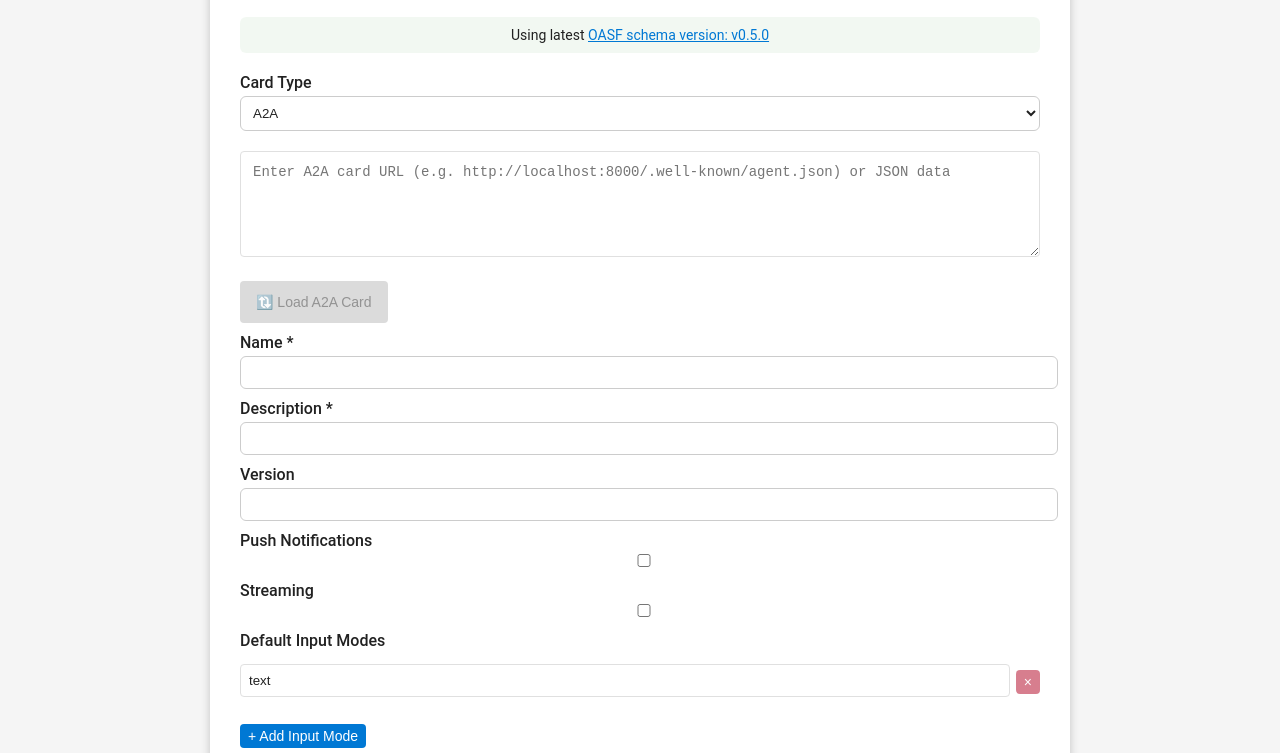
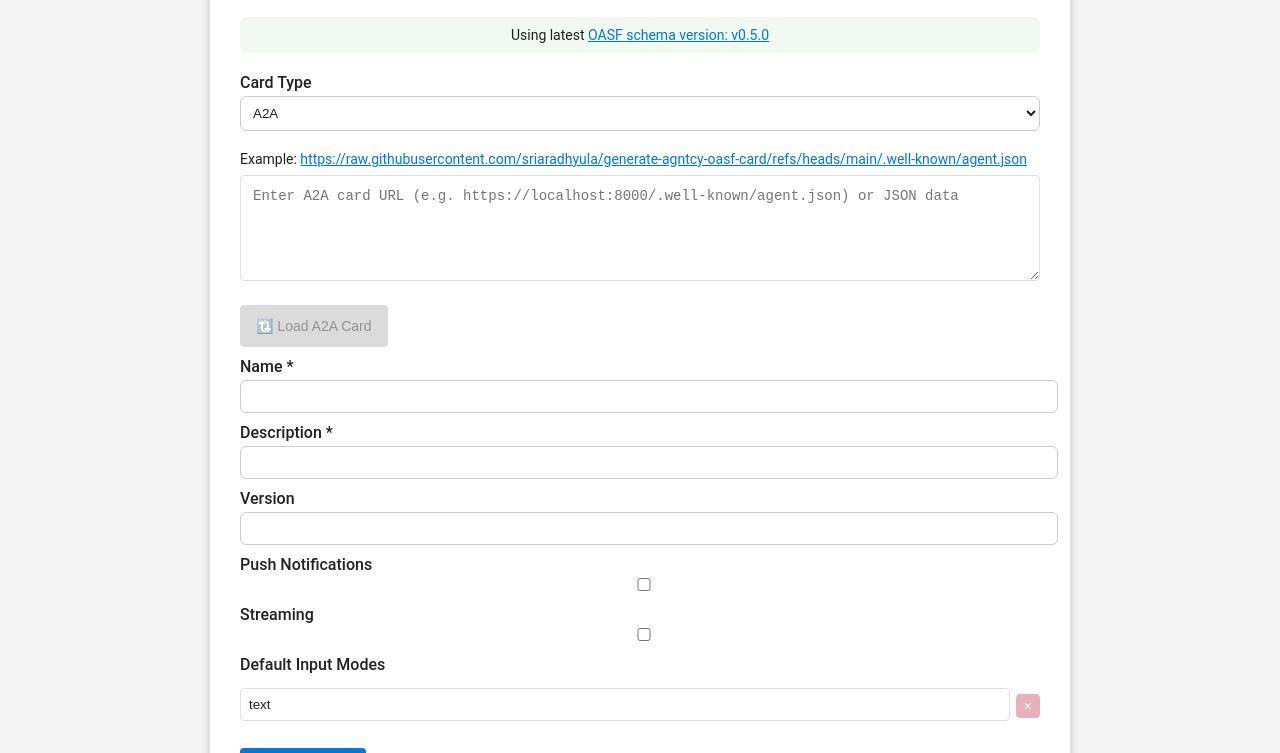
Before and after one commit to sriaradhyula/generate-agntcy-oasf-card, a plain HTML site: page index.html in a window 1280 px wide. Shown: the part 170-923 px from the top of the page. Drawn offline with nearby package versions, Linux system fonts and the light colour scheme; no server answers.

Commit message:
fix: updates
Signed-off-by: Sri Aradhyula <sraradhy@cisco.com>

```diff
--- a/index.html
+++ b/index.html
@@ -14,7 +14,7 @@
       --primary-hover: #005a9e;
       --accent: #4caf50;
       --accent-hover: #388e3c;
-      --danger: #b00020;
+      --danger: #cf6679;
       --border-color: #e0e0e0;
       --input-bg: #ffffff;
       --input-fg: #212121;
@@ -103,6 +103,15 @@
       white-space: pre;
       background-color: var(--input-bg, #fff);
       color: var(--input-fg, #333);
+    }
+
+    .example-link {
+      margin-bottom: 8px;
+      font-size: 14px;
+    }
+
+    .example-link a {
+      word-break: break-all;
     }
 
     @media (prefers-color-scheme: dark) {
@@ -1048,9 +1057,20 @@
 
         // A2A Card URL input - only show for A2A card type
         cardType === 'A2A' ? React.createElement('div', { className: 'url-input-container' }, [
+          React.createElement('div', { className: 'example-link' }, [
+            React.createElement('span', {}, 'Example: '),
+            React.createElement('a', {
+              href: '#',
+              onClick: (e) => {
+                e.preventDefault();
+                setCardUrl('https://raw.githubusercontent.com/sriaradhyula/generate-agntcy-oasf-card/refs/heads/main/.well-known/agent.json');
+              },
+              style: { color: 'var(--primary)', textDecoration: 'underline' }
+            }, 'https://raw.githubusercontent.com/sriaradhyula/generate-agntcy-oasf-card/refs/heads/main/.well-known/agent.json')
+          ]),
           React.createElement('textarea', {
             className: 'url-input',
-            placeholder: 'Enter A2A card URL (e.g. http://localhost:8000/.well-known/agent.json) or JSON data',
+            placeholder: 'Enter A2A card URL (e.g. https://localhost:8000/.well-known/agent.json) or JSON data',
             value: cardUrl,
             onChange: e => setCardUrl(e.target.value),
             onPaste: e => {
@@ -1159,7 +1179,7 @@
                       },
                       style: {
                         padding: '4px 8px',
-                        backgroundColor: 'var(--danger, #ff4d4f)',
+                        backgroundColor: 'var(--danger, #cf6679)',
                         color: 'white',
                         border: 'none',
                         borderRadius: '4px',
@@ -1335,7 +1355,7 @@
                               style: {
                                 marginBottom: '16px',
                                 padding: '4px 8px',
-                                backgroundColor: 'var(--danger, #ff4d4f)',
+                                backgroundColor: 'var(--danger, #cf6679)',
                                 color: 'white',
                                 border: 'none',
                                 borderRadius: '4px',
@@ -1439,7 +1459,7 @@
                     style: {
                       marginBottom: '16px',
                       padding: '4px 8px',
-                      backgroundColor: 'var(--danger, #ff4d4f)',
+                      backgroundColor: 'var(--danger, #cf6679)',
                       color: 'white',
                       border: 'none',
                       borderRadius: '4px',
@@ -1557,7 +1577,7 @@
                       marginLeft: '8px',
                       marginBottom: '14px',
                       padding: '4px 8px',
-                      backgroundColor: 'var(--danger, #ff4d4f)',
+                      backgroundColor: 'var(--danger, #cf6679)',
                       color: 'white',
                       border: 'none',
                       borderRadius: '4px',
```
Also changed, not shown: .well-known/agent.json.
